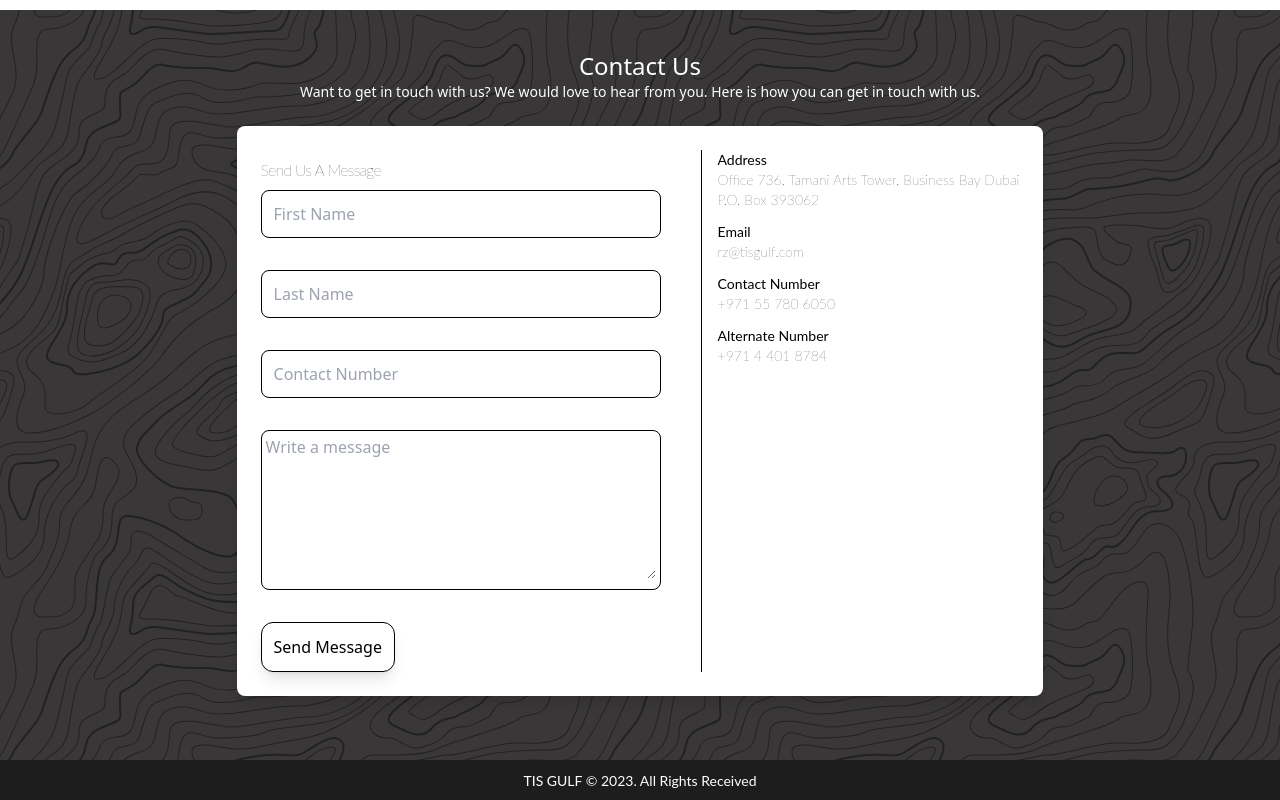
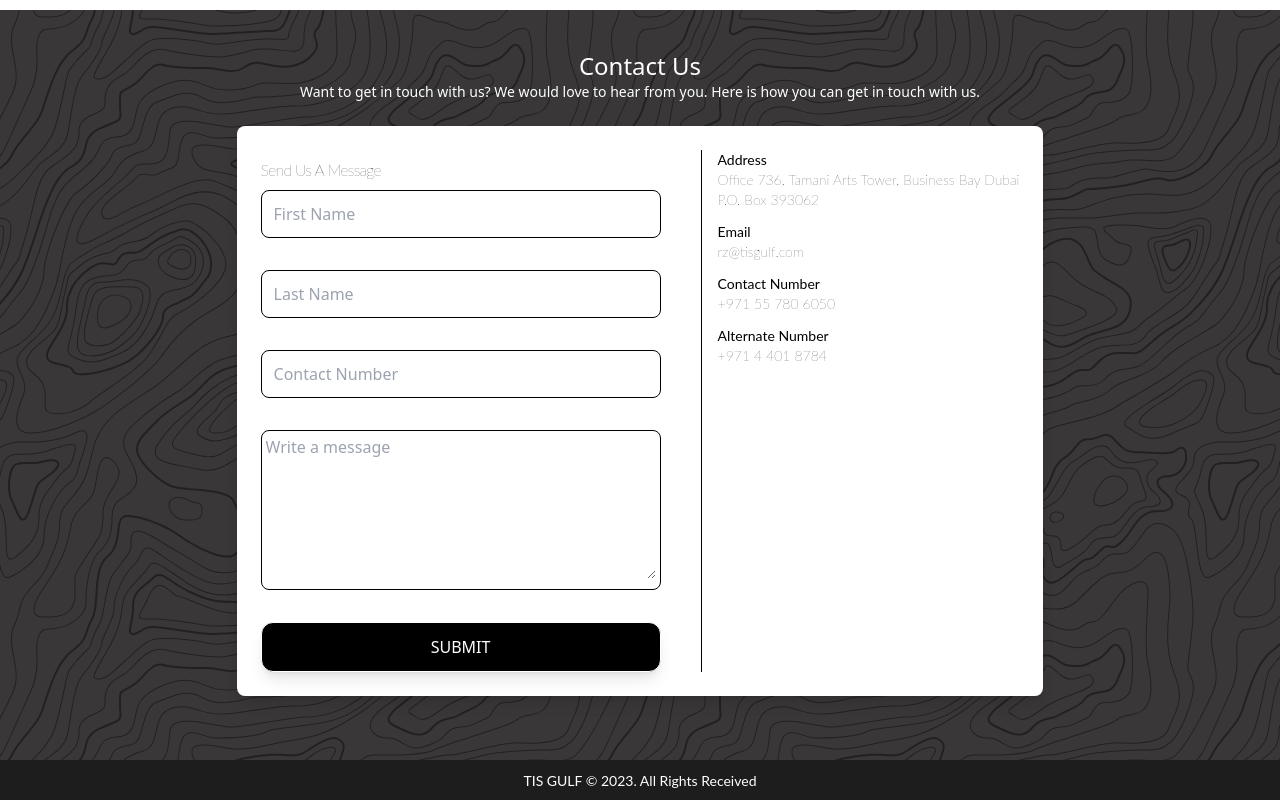
Before and after one commit to zubair1024/tis-website-new, a Next.js app: page / in a window 1280 px wide. Shown: the part 5395-6195 px from the top of the page. Built offline with nearby package versions, Linux system fonts and the light colour scheme.

Commit message:
better contact us form

```diff
--- a/src/components/ContactUs.tsx
+++ b/src/components/ContactUs.tsx
@@ -121,9 +121,9 @@ const ContactForm = () => {
             <div className="flex">
               <button
                 onClick={handleSubmit(onSubmit)}
-                className="p-3 border shadow-lg hover:scale-105 hover:transition hover:ease-in rounded-xl "
+                className="p-3 border shadow-lg hover:scale-105 hover:transition hover:ease-in rounded-xl bg-[black] text-[#fff] uppercase w-full "
               >
-                Send Message
+                Submit
               </button>
             </div>
           </form>
```
Also changed, not shown: src/styles/globals.css.
